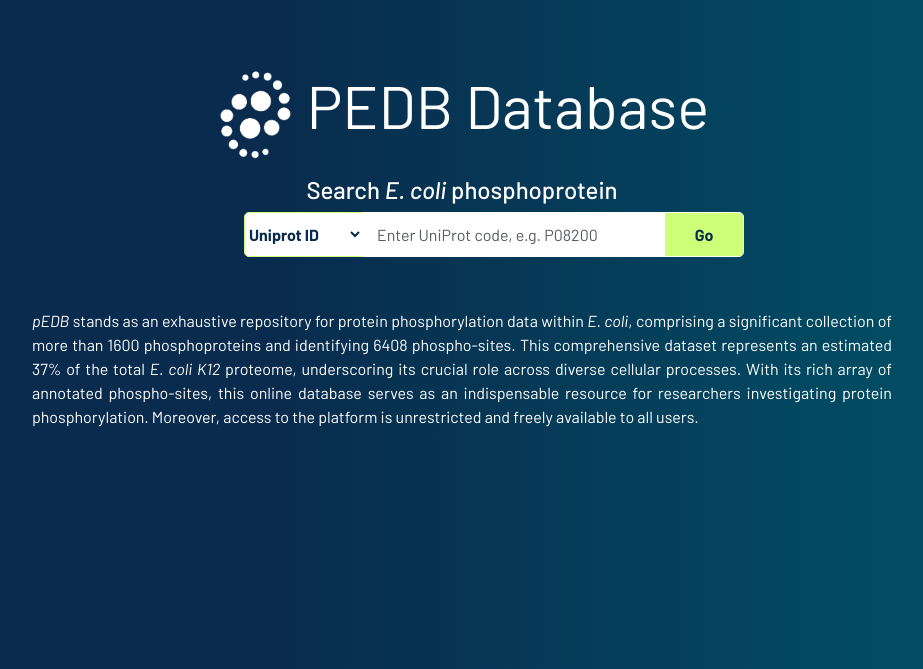
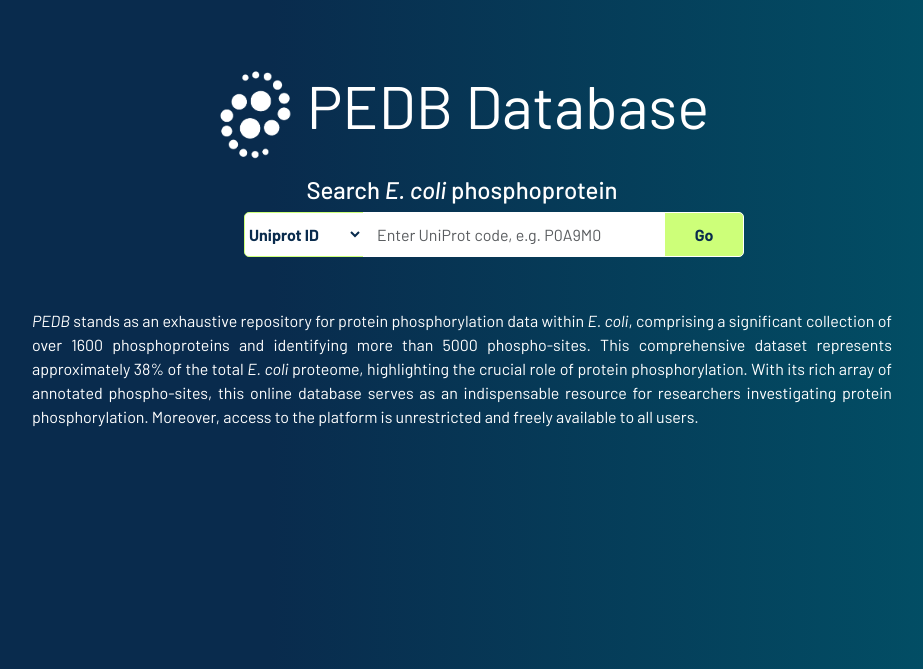
Before and after one commit to torbalansky/phosphoecoli, a Django app: page / in a window 1280 px wide. Shown: the part 70-739 px from the top of the page, without its empty margins (178-1101 px from the left). Run offline with Django 5.2, Linux system fonts and the light colour scheme; some libraries are stand-ins or nearby versions.

Commit message:
Fixed typos. Introduced minor styling changes.

```diff
--- a/bacphosapp/static/css/styles.css
+++ b/bacphosapp/static/css/styles.css
@@ -101,6 +101,8 @@ body {
   font-weight: bold;
   width: 120px;
   border: 2px solid rgb(192, 192, 192);
+  border-top-left-radius: 5px !important;
+  border-bottom-left-radius: 5px !important;
 }
 
 .card-title-home {
@@ -154,6 +156,8 @@ body {
 .table-striped.res th {
   text-align: center;
   background-color: rgba(0, 76, 112, 0.716);
+  border-top: 2px solid white;
+  border-bottom: 2px solid white;
 }
 
 .protein-details-container th {
@@ -323,6 +327,7 @@ body {
 
 .btn.btn-primary.list:hover {
   background-color: #79ff8f;
+  color:#092B4D;
 }
 
 .search-list {
@@ -528,3 +533,14 @@ body {
 .site-map-container {
   text-align: justify;
 }
+
+.btn.list {
+  background-color: none;
+  border: 1px solid white;
+  color: white;
+}
+
+.btn.list:hover {
+  background-color: red;
+  color: white;
+}
--- a/bacphosapp/templates/cite.html
+++ b/bacphosapp/templates/cite.html
@@ -4,7 +4,7 @@
 <h1 class="mt-1 mb-4 text-center text-white">How to cite</h1>
 <section class="card cite m-1">
     <div class="card-body">
-        When incorporating information sourced from <em>pEDB</em> into publications or presentations, it's important to adhere to proper citation guidelines to acknowledge the origin of the data. Here are the recommended citation formats:
+        When incorporating information sourced from <em>PEDB</em> into publications or presentations, it's important to adhere to proper citation guidelines to acknowledge the origin of the data. Here are the recommended citation formats:
         <br><br>
         For printed presentations such as journals or books, the following citation format is suggested:
         <br><br>
--- a/bacphosapp/templates/home.html
+++ b/bacphosapp/templates/home.html
@@ -28,13 +28,13 @@
     <div class="col-md-10 p-1">
       <div class="card-body">
         <p class="card-text">
-          <em>pEDB</em> stands as an exhaustive repository for protein phosphorylation data within
-          <em>E. coli</em>, comprising a significant collection of more than 1600 phosphoproteins and
-          identifying 6408 phospho-sites. This comprehensive dataset represents an estimated 37% of the total
-          <em>E. coli K12</em> proteome, underscoring its crucial role across diverse cellular processes.
-          With its rich array of annotated phospho-sites, this online database serves as an indispensable
-          resource for researchers investigating protein phosphorylation. Moreover, access to the platform is
-          unrestricted and freely available to all users.
+          <em>PEDB</em> stands as an exhaustive repository for protein phosphorylation data within
+          <em>E. coli</em>, comprising a significant collection of over 1600 phosphoproteins and
+          identifying more than 5000 phospho-sites. This comprehensive dataset represents approximately
+          38% of the total <em>E. coli</em> proteome, highlighting the crucial role of protein
+          phosphorylation. With its rich array of annotated phospho-sites, this online database serves
+          as an indispensable resource for researchers investigating protein phosphorylation.
+          Moreover, access to the platform is unrestricted and freely available to all users.
         </p>
       </div>
     </div>
@@ -50,13 +50,13 @@
 
         switch (selectedOption) {
             case 'uniprot':
-                searchQueryInput.placeholder = 'Enter UniProt code, e.g. P08200';
+                searchQueryInput.placeholder = 'Enter UniProt code, e.g. P0A9M0';
                 break;
             case 'gene':
-                searchQueryInput.placeholder = 'Enter Gene Name, e.g. icd';
+                searchQueryInput.placeholder = 'Enter Gene Name, e.g. lon';
                 break;
             case 'protein':
-                searchQueryInput.placeholder = 'Enter protein Name, e.g. Isocitrate dehydrogenase';
+                searchQueryInput.placeholder = 'Enter protein name, e.g. Lon protease';
                 break;
             default:
                 searchQueryInput.placeholder = 'P08200';
--- a/bacphosapp/templates/protein_list.html
+++ b/bacphosapp/templates/protein_list.html
@@ -29,7 +29,7 @@
             <button class="btn btn-primary list" type="submit">Search</button>
         </div>
         <div class="button-clear">
-            <button type="button" id="clearButton" class="btn btn-danger list">Clear</button>
+            <button type="button" id="clearButton" class="btn list">Clear</button>
         </div>
     </form>
 </div>
```
